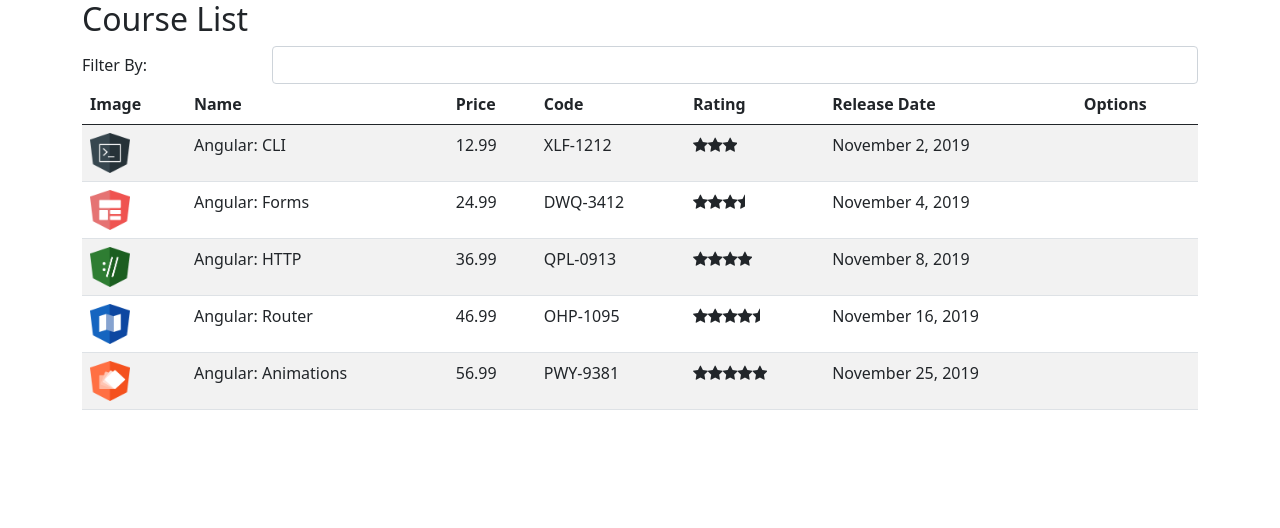
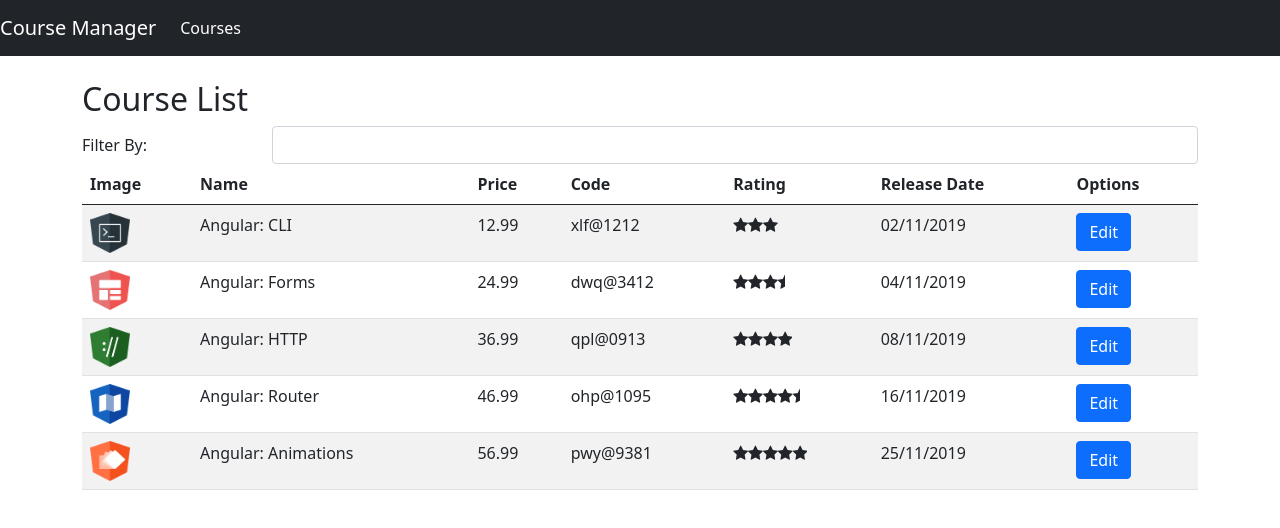
Before and after one commit to glaucotodesco/dio-introducao-angular8, an Angular app: page /courses in a window 1280 px wide. Shown: the top 528 px of the page. Built offline with nearby package versions, Linux system fonts and the light colour scheme.

Commit message:
Aula05-Ativando Rotas para acessar componentes

```diff
--- a/src/app/app.component.html
+++ b/src/app/app.component.html
@@ -1,3 +1,4 @@
-<div class="container">
-    <app-course-list></app-course-list>
+<app-nav-bar></app-nav-bar>
+<div class="container mt-4">
+    <router-outlet></router-outlet>
 </div>
--- /dev/null
+++ b/src/app/courses/course-info.component.html
@@ -0,0 +1 @@
+<h2>{{courseId}}</h2>
--- /dev/null
+++ b/src/app/courses/course-info.component.ts
@@ -0,0 +1,20 @@
+import { Component, OnInit } from "@angular/core";
+import { ActivatedRoute } from "@angular/router";
+
+@Component({
+    templateUrl: './course-info.component.html'
+})
+export class CourseInfoComponent implements OnInit {
+
+    courseId: number = 0;
+
+    constructor(private route: ActivatedRoute){
+
+    }
+
+    ngOnInit(): void {
+
+       //NaN is a possible response!
+       this.courseId = Number(this.route.snapshot.paramMap.get('id'));
+    }
+}
--- a/src/app/courses/course-list.component.html
+++ b/src/app/courses/course-list.component.html
@@ -24,12 +24,15 @@
             <td><img [src]='course.imageUrl'  width="40px" height="40px"/></td>
             <td>{{course.name}}</td>
             <td>{{course.price}}</td>
-            <td>{{course.code}}</td>
+            <td>{{course.code | lowercase | replace: '-': '@' }}</td>
             <td>
                 <app-star [rating]='course.rating' ></app-star>
             </td>
-            <td>{{course.releaseDate}}</td>
-            <td></td>
+            <td>{{course.releaseDate | date: 'dd/MM/yyyy'}}</td>
+            <td>
+                <a [routerLink]="['/courses/info', course.id]" class='btn btn-primary'>Edit</a>
+
+            </td>
         </tr>
     </tbody>
 </table>
--- a/src/app/courses/course-list.component.ts
+++ b/src/app/courses/course-list.component.ts
@@ -3,7 +3,6 @@
 import { CourseService } from "./course.service";
 
 @Component({
-    selector: 'app-course-list',
     templateUrl: './course-list.component.html'
 })
 export class CourseListComponent implements OnInit {
--- /dev/null
+++ b/src/app/error404/error-404.component.html
@@ -0,0 +1 @@
+<h2>Erro 404</h2>
--- /dev/null
+++ b/src/app/nav-bar/nav-bar.component.html
@@ -0,0 +1,16 @@
+<nav class="navbar navbar-expand-lg navbar-dark bg-dark">
+    <a  [routerLink]="['/courses']" class="navbar-brand">Course Manager</a>
+
+    <button class="navbar-toggler" type="button" data-toggle="collapse" data-target="#navbarSupportedContent"
+        aria-controls="navbarSupportedContent" aria-expanded="false" aria-label="Toggle navigation">
+        <span class="navbar-toggler-icon"></span>
+    </button>
+
+    <div class="collapse navbar-collapse" id="navbarSupportedContent">
+        <ul class="navbar-nav mr-auto">
+            <li class="nav-item">
+                <a [routerLink]="['/courses']" routerLinkActive="active" class="nav-link">Courses</a>
+            </li>
+        </ul>
+    </div>
+</nav>
--- /dev/null
+++ b/src/app/nav-bar/nav-bar.component.ts
@@ -0,0 +1,10 @@
+import { Component } from "@angular/core";
+
+@Component({
+    selector: 'app-nav-bar',
+    templateUrl : './nav-bar.component.html',
+})
+export class NavBarComponent  {
+
+
+}
--- /dev/null
+++ b/src/app/pipe/replace.pipe.ts
@@ -0,0 +1,13 @@
+import { Pipe, PipeTransform } from "@angular/core";
+
+@Pipe({
+    name: 'replace'
+})
+export class ReplacePipe implements PipeTransform{
+
+    transform(value: string, char: string, valueToReplace: string) {
+        return value.replace(char, valueToReplace);
+    }
+
+
+}
```
Also changed, not shown: src/app/app.module.ts (+26 -2 lines), src/app/error404/error-404.component.ts (added, +9 -0 lines).
